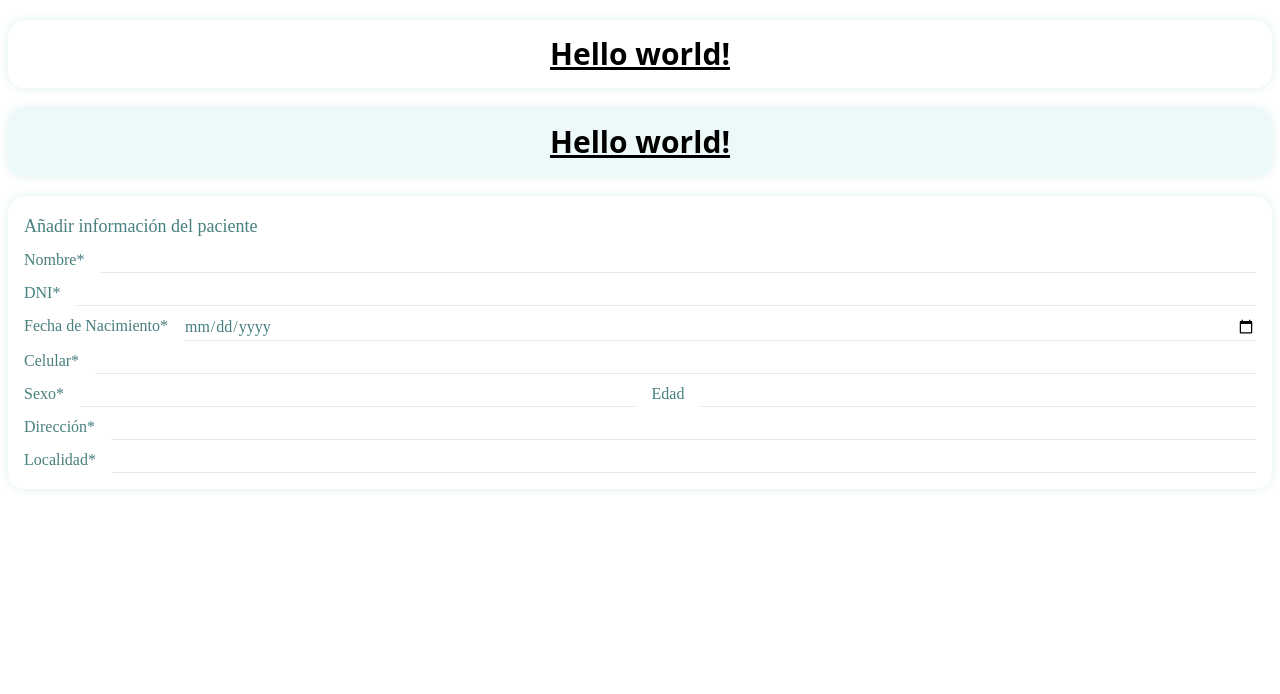
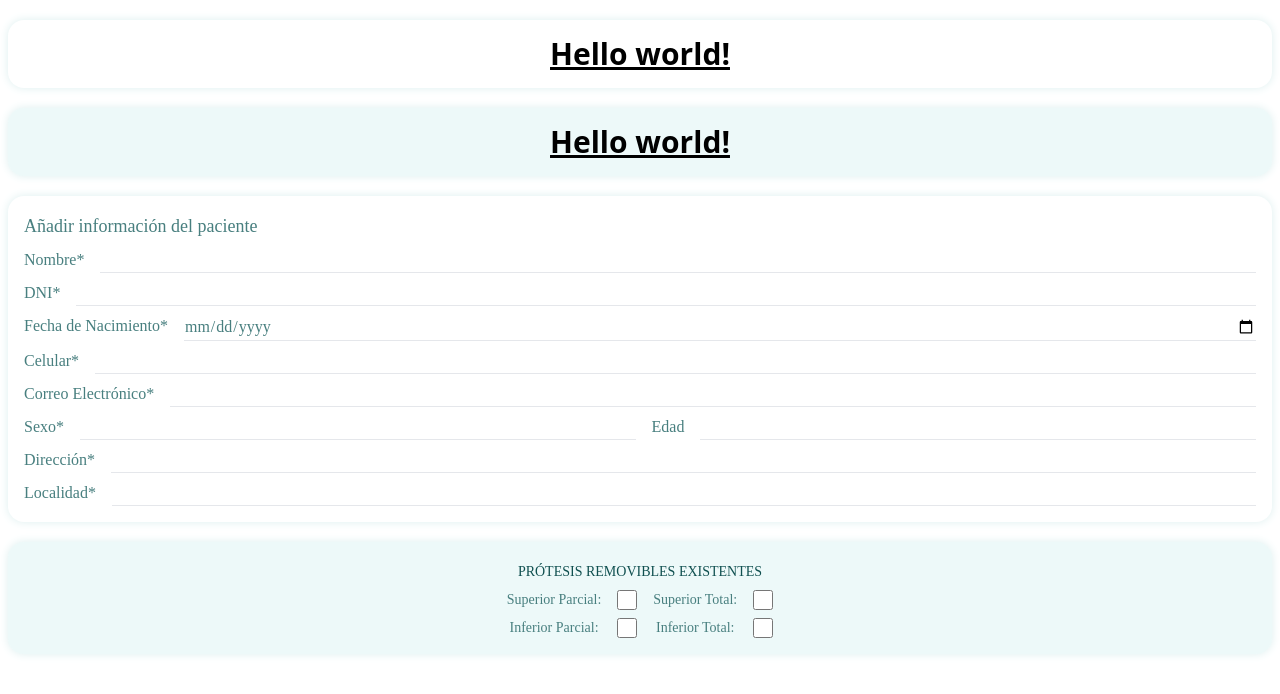
Before and after one commit to milagrossachetti/TFI_Client, a React (Create React App) app: page / in a window 1280 px wide. Shown: the top 694 px of the page. Built offline with nearby package versions, Linux system fonts and the light colour scheme.

Commit message:
PatientForm2

```diff
--- a/src/Components/Components.css
+++ b/src/Components/Components.css
@@ -14,8 +14,16 @@
   color: #487F7F;
 }
 
+.text-secondary-color {
+  color: #105050;
+}
+
 .bg-secondary-card {
   background-color: rgba(115, 207, 207, 0.13);
+}
+
+.accent-secondary-color {
+  accent-color: #105050;
 }
 
 .remove-arrow::-webkit-inner-spin-button,
--- a/src/Components/PatientForm1.js
+++ b/src/Components/PatientForm1.js
@@ -4,37 +4,41 @@ function PatientForm1() {
     return (
         <div className='container grid grid-cols-1 gap-2'>
             <div>
-                <h1 className="font-abel text-lg text-main-color">Añadir información del paciente</h1>
+                <div className="font-abel text-lg text-main-color">Añadir información del paciente</div>
             </div>
             <div className='flex flex-row gap-4'>
                     <label className='font-montserrat text-base text-main-color'>Nombre*</label>
-                    <input className="appearance-none bg-transparent border-b w-full font-montserrat text-main-color focus:outline-none" type="text" aria-label="Nombre"></input>
+                    <input className="appearance-none bg-transparent border-b w-full font-montserrat text-main-color focus:outline-none" type="text" name='name' aria-label="Nombre"></input>
             </div>
             <div className='flex flex-row gap-4'>
                     <label className='font-montserrat text-base text-main-color'>DNI*</label>
-                    <input className="appearance-none bg-transparent border-b w-full font-montserrat text-main-color focus:outline-none remove-arrow" type="number" aria-label="DNI"></input>
+                    <input className="appearance-none bg-transparent border-b w-full font-montserrat text-main-color focus:outline-none remove-arrow" type="number" name='id' aria-label="DNI"></input>
             </div>
             <div className='flex flex-row gap-4'>
                     <label className='font-montserrat text-base text-main-color flex-shrink-0'>Fecha de Nacimiento*</label>
-                    <input className="appearance-none bg-transparent border-b w-full font-montserrat text-main-color focus:outline-none" type="date" aria-label="Fecha de Nacimiento"></input>
+                    <input className="appearance-none bg-transparent border-b w-full font-montserrat text-main-color focus:outline-none" type="date" name='birthdate' aria-label="Fecha de Nacimiento"></input>
             </div>
             <div className='flex flex-row gap-4'>
                     <label className='font-montserrat text-base text-main-color'>Celular*</label>
-                    <input className="appearance-none bg-transparent border-b w-full font-montserrat text-main-color focus:outline-none" type="text" aria-label="Celular"></input>
+                    <input className="appearance-none bg-transparent border-b w-full font-montserrat text-main-color focus:outline-none" type="text" name='phone' aria-label="Celular"></input>
+            </div>
+            <div className='flex flex-row gap-4'>
+                    <label className='font-montserrat text-base text-main-color flex-shrink-0'>Correo Electrónico*</label>
+                    <input className="appearance-none bg-transparent border-b w-full font-montserrat text-main-color focus:outline-none" type="text" name='email' aria-label="Correo Electrónico"></input>
             </div>
             <div className='flex flex-row gap-4'>
                     <label className='font-montserrat text-base text-main-color'>Sexo*</label>
-                    <input className="appearance-none bg-transparent border-b w-full font-montserrat text-main-color focus:outline-none" type="text" aria-label="Sexo"></input>
+                    <input className="appearance-none bg-transparent border-b w-full font-montserrat text-main-color focus:outline-none" type="text" name='sex' aria-label="Sexo"></input>
                     <label className='font-montserrat text-base text-main-color'>Edad</label>
-                    <input className="appearance-none bg-transparent border-b w-full font-montserrat text-main-color focus:outline-none remove-arrow" type="number" aria-label="Edad"></input>
+                    <input className="appearance-none bg-transparent border-b w-full font-montserrat text-main-color focus:outline-none remove-arrow" name='age' type="number" aria-label="Edad"></input>
             </div>
             <div className='flex flex-row gap-4'>
                     <label className='font-montserrat text-base text-main-color'>Dirección*</label>
-                    <input className="appearance-none bg-transparent border-b w-full font-montserrat text-main-color focus:outline-none" type="text" aria-label="Dirección"></input>
+                    <input className="appearance-none bg-transparent border-b w-full font-montserrat text-main-color focus:outline-none" type="text" name='address' aria-label="Dirección"></input>
             </div>
             <div className='flex flex-row gap-4'>
                     <label className='font-montserrat text-base text-main-color'>Localidad*</label>
-                    <input className="appearance-none bg-transparent border-b w-full font-montserrat text-main-color focus:outline-none" type="text" aria-label="Localidad"></input>
+                    <input className="appearance-none bg-transparent border-b w-full font-montserrat text-main-color focus:outline-none" type="text" name='location' aria-label="Localidad"></input>
             </div>
         </div>
     )
--- /dev/null
+++ b/src/Components/PatientForm2.js
@@ -0,0 +1,31 @@
+import './Components.css';
+
+function PatientForm2() {
+    return (
+        <div className='container grid grid-cols-1 gap-2 text-center'>
+            <div>
+                <span className="font-montserrat text-sm text-secondary-color">PRÓTESIS REMOVIBLES EXISTENTES</span>
+            </div>
+            <div className='flex flex-row justify-center gap-4'>
+                <div className='flex flex-col gap-2'>
+                    <span className='font-montserrat text-sm text-main-color flex-shrink-0'>Superior Parcial:</span>
+                    <span className='font-montserrat text-sm text-main-color flex-shrink-0'>Inferior Parcial:</span>
+                </div>
+                <div className='flex flex-col gap-2'>
+                    <input className='accent-secondary-color focus:ring-0 h-5 w-5' type='checkbox' name='partialTop' aria-label='Superior Parcial'></input>
+                    <input className='accent-secondary-color focus:ring-0 h-5 w-5' type='checkbox' name='partialBottom' aria-label='Inferior Parcial'></input>
+                </div>
+                <div className='flex flex-col gap-2'>
+                    <span className='font-montserrat text-sm text-main-color flex-shrink-0'>Superior Total:</span>
+                    <span className='font-montserrat text-sm text-main-color flex-shrink-0'>Inferior Total:</span>
+                </div>
+                <div className='flex flex-col gap-2'>
+                    <input className='accent-secondary-color focus:ring-0 h-5 w-5' type='checkbox' name='completeTop' aria-label='Superior Total'></input>
+                    <input className='accent-secondary-color focus:ring-0 h-5 w-5' type='checkbox' name='completeBottom' aria-label='Inferior Total'></input>
+                </div>
+            </div>
+        </div>
+    );
+}
+
+export default PatientForm2;
--- a/src/index.js
+++ b/src/index.js
@@ -6,6 +6,7 @@ import reportWebVitals from './reportWebVitals';
 import PrimaryCard from './Components/PrimaryCard';
 import SecondaryCard from './Components/SecondaryCard';
 import PatientForm1 from './Components/PatientForm1';
+import PatientForm2 from './Components/PatientForm2';
 
 const root = ReactDOM.createRoot(document.getElementById('root'));
 root.render(
@@ -22,6 +23,10 @@ root.render(
     <PrimaryCard>
       <PatientForm1 />
     </PrimaryCard>
+    <div className='mt-5'></div>
+    <SecondaryCard>
+      <PatientForm2 />
+    </SecondaryCard>
   </>
 );
 
```
